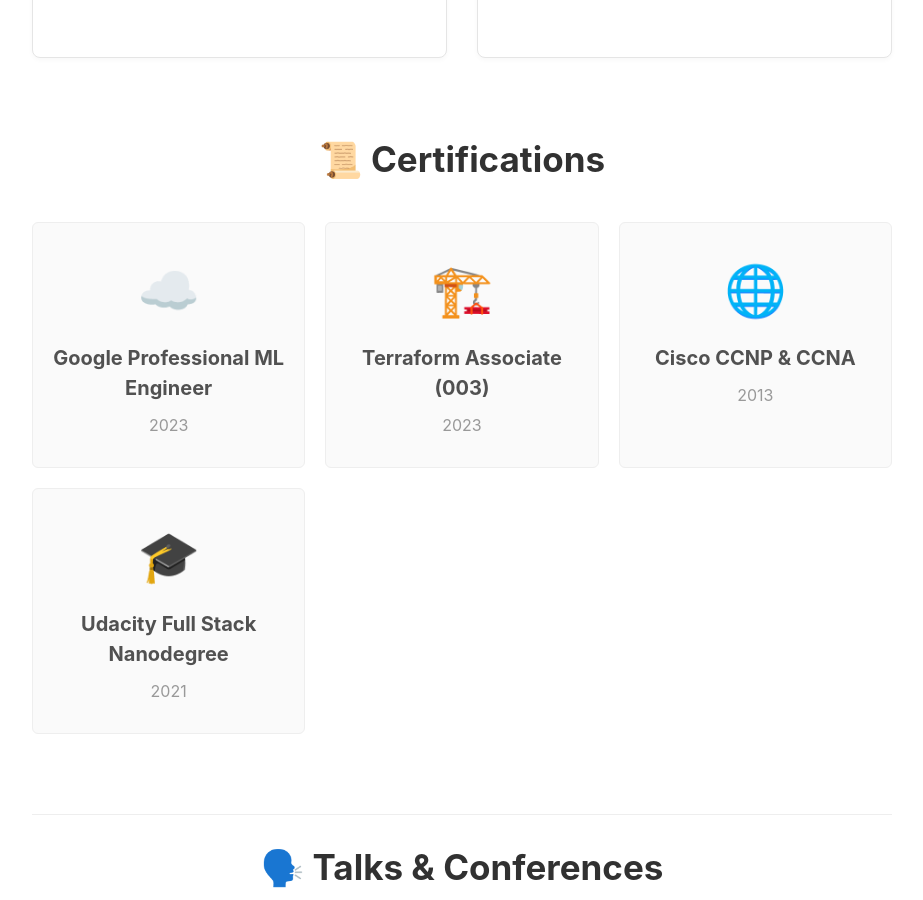
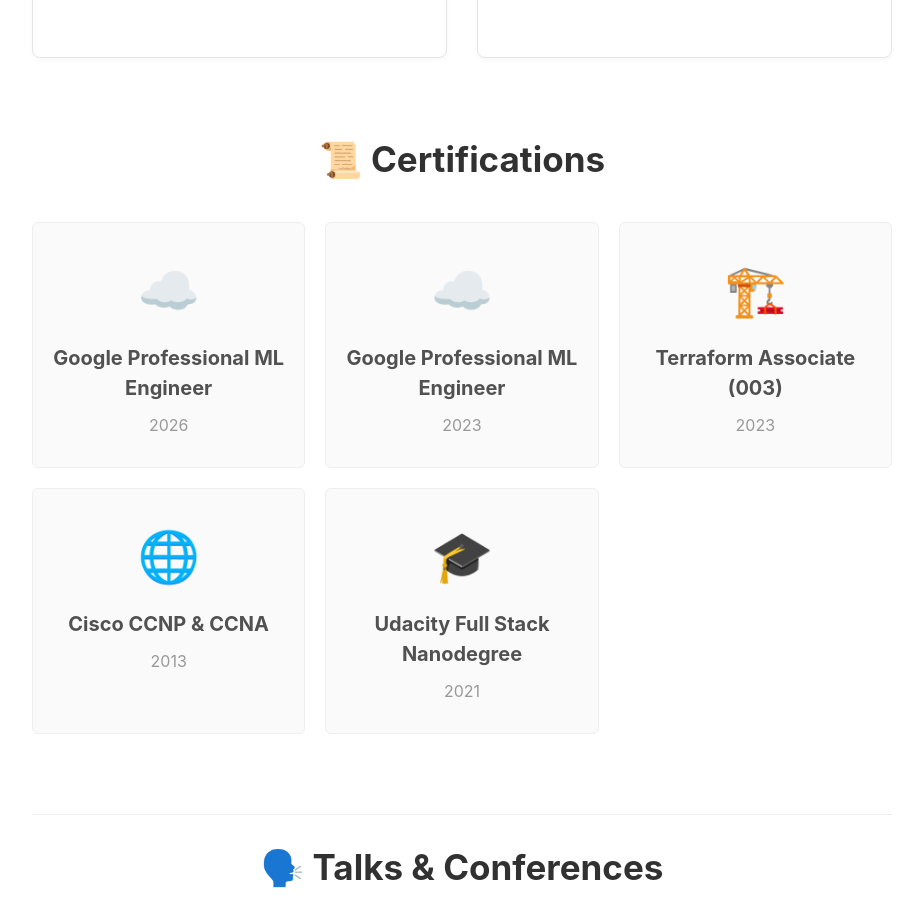
Before and after one commit to kbakande/kbakande.github.io, a Jekyll site: the page built from index.html, in a window 1280 px wide and 900 px high, scrolled down 1426 px. Shown: the whole window, without its empty margins (178-1101 px from the left). Built offline with Jekyll 4.4.1, drawn with Linux system fonts in a browser that asks for light colours; the list of posts is cut into pages by our own code.

Commit message:
adds recent GCP ML cert

```diff
--- a/index.html
+++ b/index.html
@@ -91,6 +91,12 @@ title: Home
 <div class="section-container">
   <h2 class="section-title">📜 Certifications</h2>
   <div class="cert-grid">
+
+    <a href="https://www.credly.com/earner/earned/badge/45f8179d-62e3-4902-a171-7041235759b7" target="_blank" class="cert-item">
+      <span class="cert-icon">☁️</span>
+      <strong>Google Professional ML Engineer</strong>
+      <span class="cert-year">2026</span>
+    </a>
 
     <a href="https://www.credly.com/badges/02a866b2-ba87-4a6a-9c55-0745abde8f44" target="_blank" class="cert-item">
       <span class="cert-icon">☁️</span>
```
